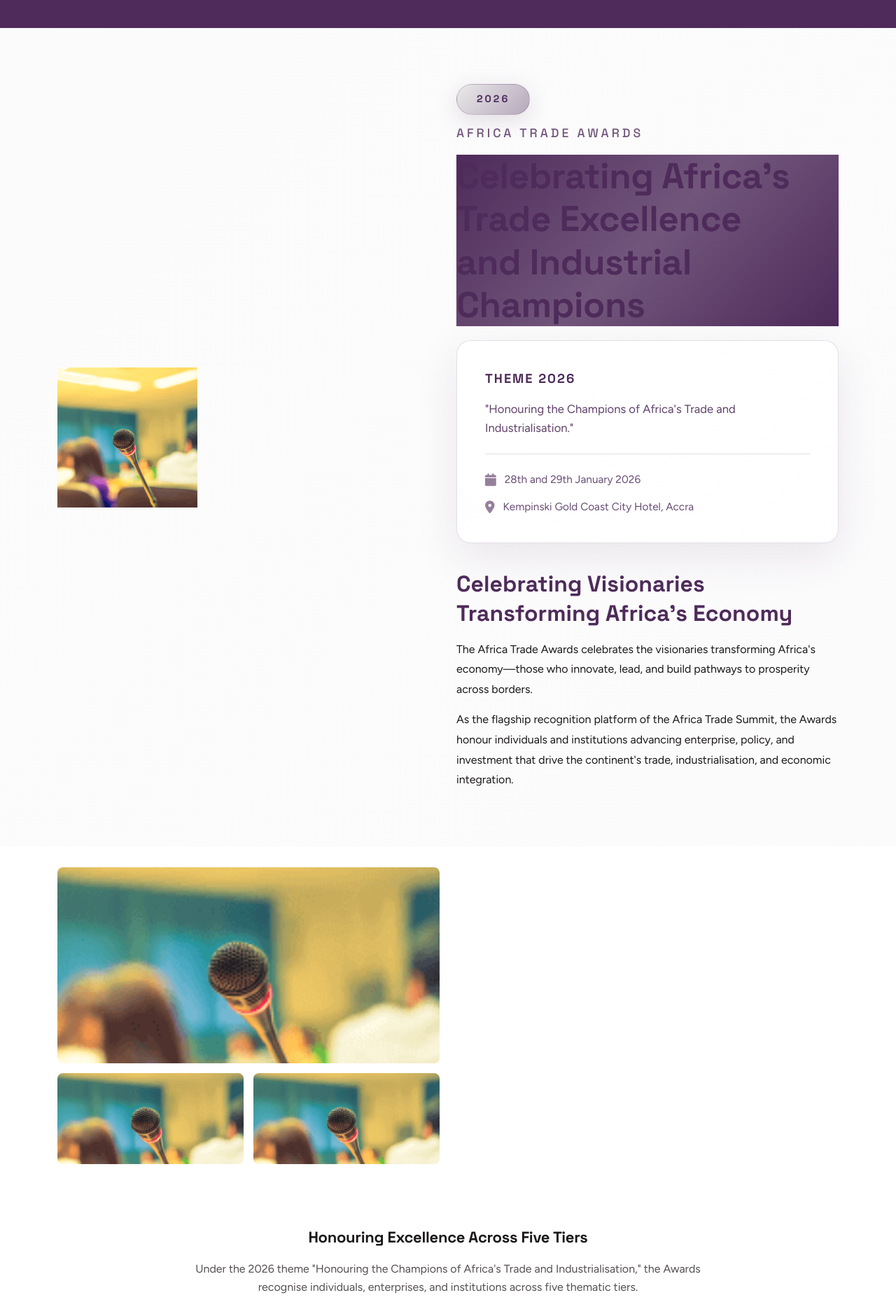
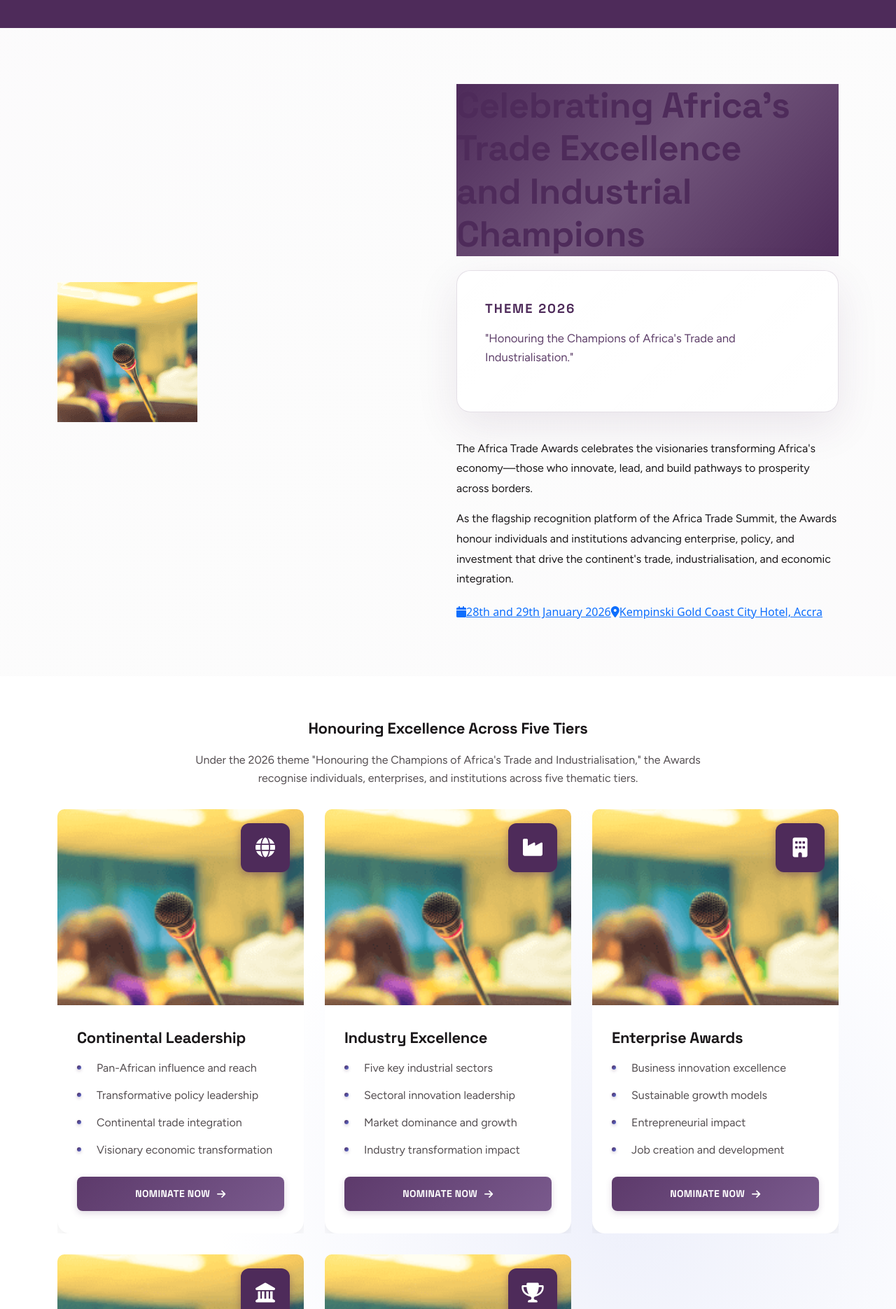
Before and after one commit to wastwagon/africatradeawards.com, a Next.js app: page / in a window 1280 px wide. Shown: the part 760-2630 px from the top of the page at 70% size. Built offline with nearby package versions, Linux system fonts and the light colour scheme; grey boxes are pictures that could not be loaded.

Commit message:
Make left image circular and reorganize right content: single title, event details below description

```diff
--- a/components/sections/home1/AboutSection.tsx
+++ b/components/sections/home1/AboutSection.tsx
@@ -2,34 +2,5 @@
 import Link from 'next/link'
 
 export default function AboutSection() {
-	return (
-		<>
-			<div className="about1-section-area overview-section sp1">
-				<div className="container">
-					<div className="row align-items-center">
-						<div className="col-lg-6">
-							<div className="overview-image-layout">
-								<div className="main-image">
-									<img src="/assets/img/all-images/about/about-img8.png" alt="Africa Trade Awards" />
-								</div>
-								<div className="secondary-images">
-									<div className="secondary-image">
-										<img src="/assets/img/all-images/about/about-img8.png" alt="Trade Excellence" />
-									</div>
-									<div className="secondary-image">
-										<img src="/assets/img/all-images/about/about-img8.png" alt="Industrial Champions" />
-									</div>
-								</div>
-							</div>
-						</div>
-						<div className="col-lg-6">
-							<div className="overview-content">
-								{/* Content moved to HeroContentSection */}
-							</div>
-						</div>
-					</div>
-				</div>
-			</div>
-		</>
-	)
+	return null
 }
--- a/components/sections/home1/HeroContentSection.tsx
+++ b/components/sections/home1/HeroContentSection.tsx
@@ -18,20 +18,8 @@ export default function HeroContentSection() {
 					{/* Content Column - Right */}
 					<div className="col-lg-6 order-lg-2 order-1">
 						<div className="premium-hero-wrapper" style={{ textAlign: 'left' }}>
-							{/* Premium Badge */}
-							<div className="premium-year-badge" data-aos="fade-up" data-aos-duration={600}>
-								<span>
-									2026
-								</span>
-							</div>
-
-							<div className="space20" />
-
-							{/* Main Heading */}
+							{/* Single Main Title */}
 							<div className="premium-hero-heading" data-aos="fade-up" data-aos-duration={800}>
-								<h5 className="premium-hero-subtitle">
-									Africa Trade Awards
-								</h5>
 								<h1 className="premium-hero-title">
 									Celebrating Africa&apos;s <br className="d-lg-block d-none" />
 									Trade Excellence <br className="d-lg-block d-none" />
@@ -52,7 +40,22 @@ export default function HeroContentSection() {
 								<p className="theme-quote">
 									&quot;Honouring the Champions of Africa&apos;s Trade and Industrialisation.&quot;
 								</p>
-								<div className="theme-divider">
+							</div>
+
+							<div className="space50" />
+
+							{/* Descriptive Content */}
+							<div className="premium-hero-description" data-aos="fade-up" data-aos-duration={1200}>
+								<div className="premium-description-text">
+									<p>The Africa Trade Awards celebrates the visionaries transforming Africa&apos;s economy—those who innovate, lead, and build pathways to prosperity across borders.</p>
+									<div className="space16" />
+									<p>As the flagship recognition platform of the Africa Trade Summit, the Awards honour individuals and institutions advancing enterprise, policy, and investment that drive the continent&apos;s trade, industrialisation, and economic integration.</p>
+								</div>
+
+								<div className="space32" />
+
+								{/* Event Details - Moved Below Description */}
+								<div className="premium-event-details" data-aos="fade-up" data-aos-duration={1400}>
 									<Link href="/#" className="event-info-link">
 										<i className="fa-solid fa-calendar"></i>
 										<span>28th and 29th January 2026</span>
@@ -63,21 +66,6 @@ export default function HeroContentSection() {
 									</Link>
 								</div>
 							</div>
-
-							<div className="space50" />
-
-							{/* Descriptive Content */}
-							<div className="premium-hero-description" data-aos="fade-up" data-aos-duration={1200}>
-								<h2 className="premium-description-heading">
-									Celebrating Visionaries Transforming Africa&apos;s Economy
-								</h2>
-								<div className="space20" />
-								<div className="premium-description-text">
-									<p>The Africa Trade Awards celebrates the visionaries transforming Africa&apos;s economy—those who innovate, lead, and build pathways to prosperity across borders.</p>
-									<div className="space16" />
-									<p>As the flagship recognition platform of the Africa Trade Summit, the Awards honour individuals and institutions advancing enterprise, policy, and investment that drive the continent&apos;s trade, industrialisation, and economic integration.</p>
-								</div>
-							</div>
 						</div>
 					</div>
 				</div>
```
Also changed, not shown: public/assets/scss/components/_hero.scss (+39 -13 lines).
